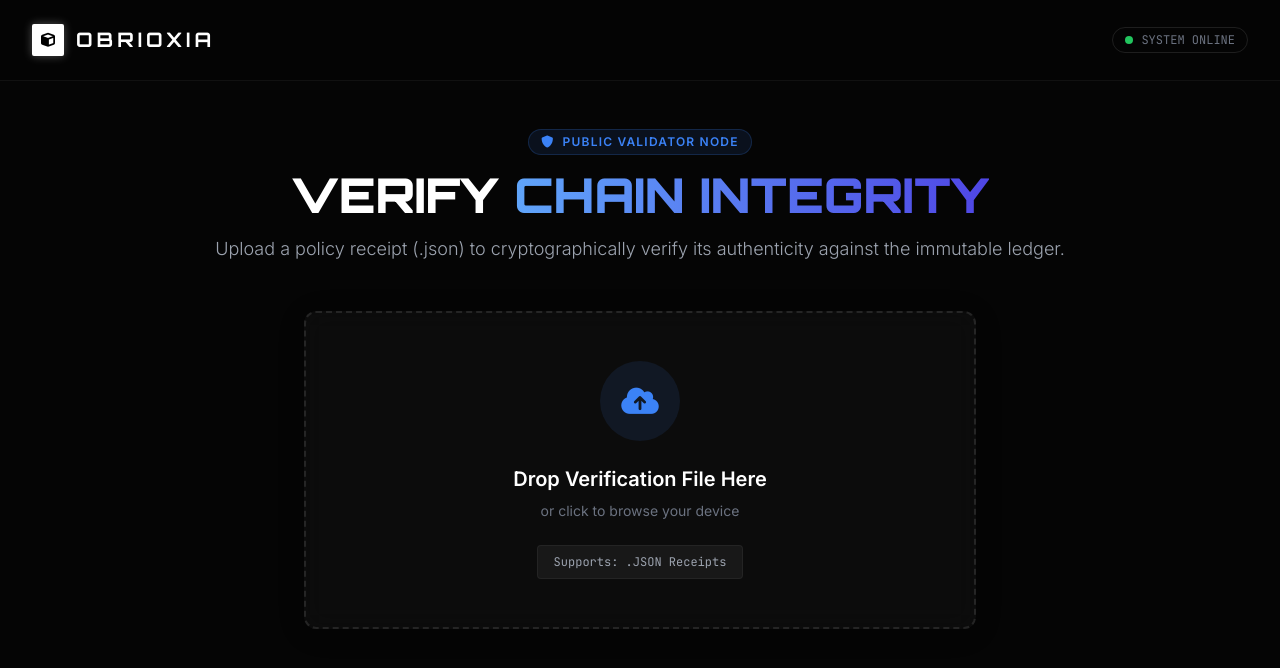
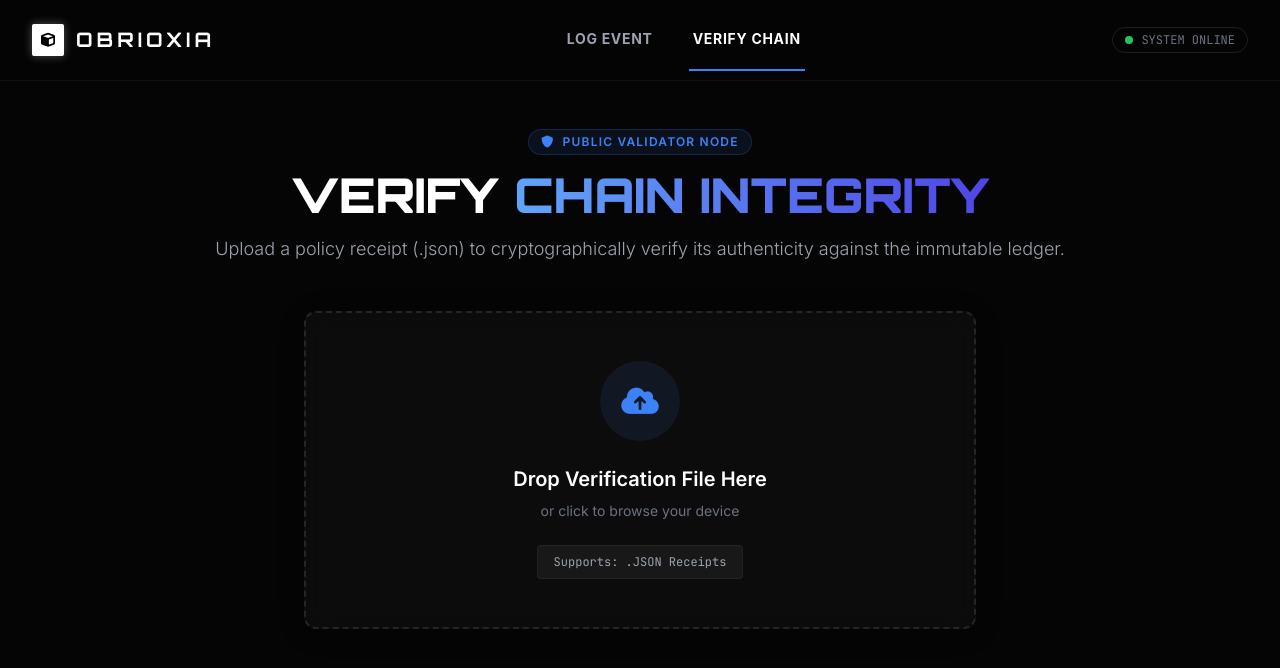
Before and after one commit to obrioxia/obrioxia_frontend, an Angular app: page /verify in a window 1280 px wide. Shown: the top 668 px of the page. Built offline with nearby package versions, Linux system fonts and the light colour scheme.

Commit message:
Add navigation menu to Verify page

```diff
--- a/src/app/public-verify/public-verify.component.html
+++ b/src/app/public-verify/public-verify.component.html
@@ -1,11 +1,23 @@
 <nav class="fixed w-full z-50 bg-[#050505]/90 backdrop-blur-md border-b border-white/5 top-0 left-0">
     <div class="max-w-7xl mx-auto px-4 sm:px-6 lg:px-8">
         <div class="flex items-center justify-between h-20">
+
             <div class="flex-shrink-0 flex items-center gap-3">
                 <div class="w-8 h-8 bg-white rounded-sm flex items-center justify-center shadow-[0_0_10px_rgba(255,255,255,0.3)]">
                     <i class="fas fa-cube text-black text-sm"></i>
                 </div>
                 <span class="font-[Orbitron] font-bold text-xl tracking-[0.2em] text-white">OBRIOXIA</span>
+            </div>
+
+            <div class="hidden md:block">
+                <div class="ml-10 flex items-baseline space-x-8">
+                    <a href="/submit" class="text-gray-400 hover:text-white px-1 py-5 text-sm font-bold tracking-wider transition-all hover:border-b-2 hover:border-gray-500">
+                        LOG EVENT
+                    </a>
+                    <a href="/verify" class="text-white border-b-2 border-blue-500 px-1 py-5 text-sm font-bold tracking-wider transition-all">
+                        VERIFY CHAIN
+                    </a>
+                </div>
             </div>
 
             <div class="hidden md:flex items-center gap-2 text-xs font-mono text-gray-500 border border-white/10 px-3 py-1 rounded-full">
```
